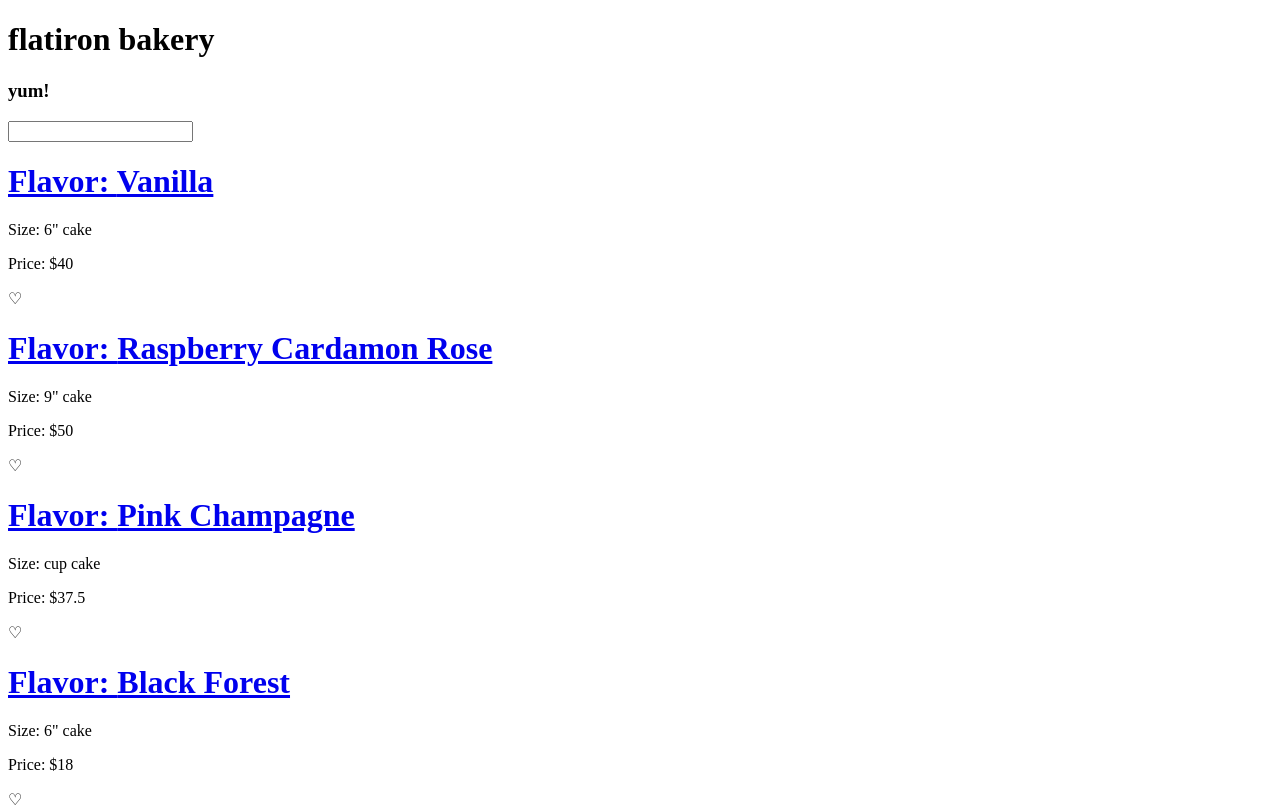
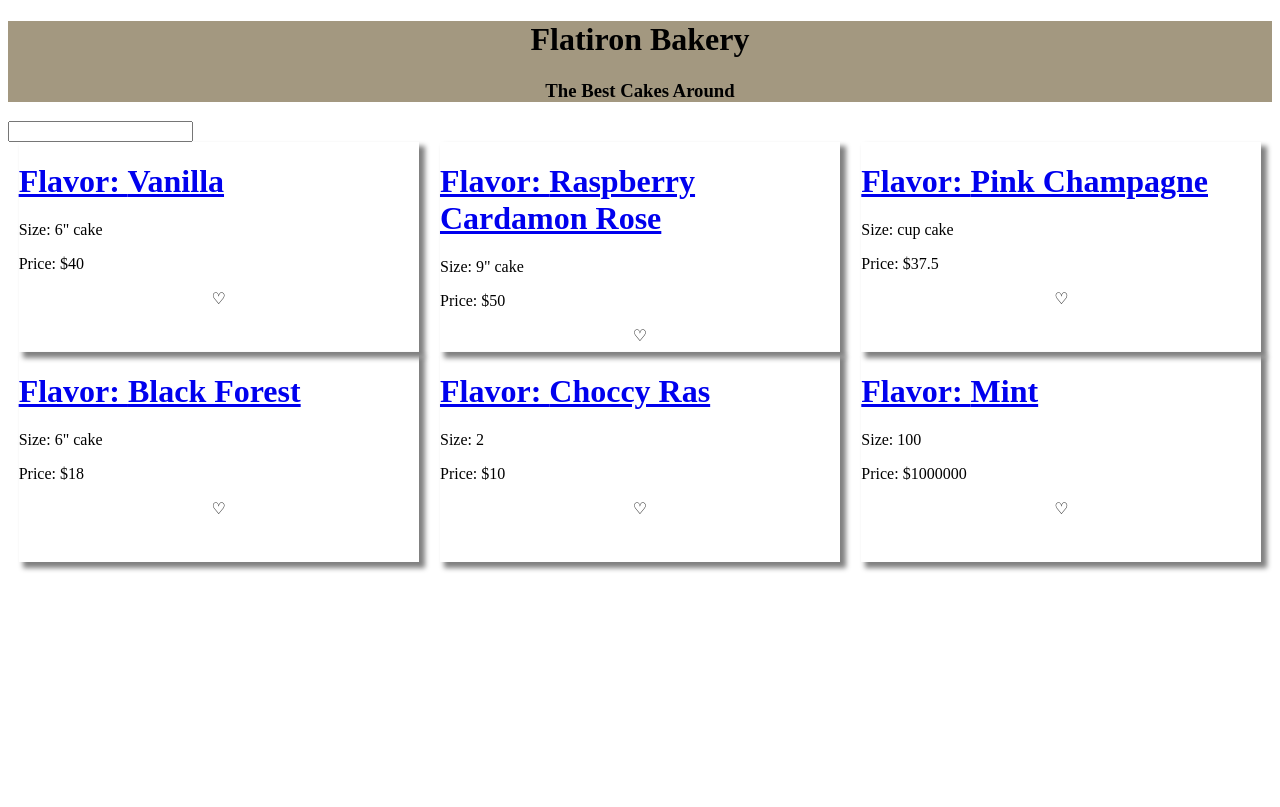
Before and after one commit to themanselmo/barns-and-flatiron-app, a React (Create React App) app in the folder flatiron-bakes/: page /cakes in a window 1280 px wide. Shown: the top 807 px of the page. Built offline with nearby package versions, Linux system fonts and the light colour scheme; data requests are answered from the project's data file.

Commit message:
added styling to each component using the styled-components library

```diff
--- a/flatiron-bakes/package.json
+++ b/flatiron-bakes/package.json
@@ -10,6 +10,7 @@
     "react-dom": "^17.0.2",
     "react-router-dom": "^5.3.0",
     "react-scripts": "4.0.3",
+    "styled-components": "^5.3.3",
     "web-vitals": "^1.0.1"
   },
   "scripts": {
--- a/flatiron-bakes/src/Components/App.js
+++ b/flatiron-bakes/src/Components/App.js
@@ -73,7 +73,7 @@ function App() {
 
   return (
     <div className="App">
-      <Header bakery={"flatiron bakery"} slogan={"yum!"}/>
+      <Header bakery={"Flatiron Bakery"} slogan={"The Best Cakes Around"}/>
       <Switch>
         <Route path="/cakes/new">
           <Form handleAddCake={handleAddCake}/>
--- a/flatiron-bakes/src/Components/CakeCard.js
+++ b/flatiron-bakes/src/Components/CakeCard.js
@@ -1,6 +1,6 @@
 import { useState } from 'react';
 import { Link } from 'react-router-dom';
-
+import styled from 'styled-components';
 
 function CakeCard({cakeObj, cakeObj:{flavor,size='6" cake',price}}) {
 
@@ -11,13 +11,28 @@ function CakeCard({cakeObj, cakeObj:{flavor,size='6" cake',price}}) {
     }
 
     return (
-        <div>
+        <CakeCardContainer>
             <Link to={`/cakes/${cakeObj.id}`}> <h1>Flavor: {flavor}</h1> </Link>
             <p>Size: {size}</p>
             <p>Price: ${price}</p>
             <p onClick={handleLike}>{liked ? '♥':'♡'}</p>
-        </div>
+        </CakeCardContainer>
     );
 }
 
 export default CakeCard;
+
+const CakeCardContainer = styled.div `
+    width: 400px;
+    height: 210px;
+    box-shadow: 5px 5px 5px 1px grey;
+
+    :hover {
+       width:450px;
+       height: 250px;
+    }
+
+    p:last-child {
+        text-align: center;
+    }
+`
--- a/flatiron-bakes/src/Components/CakeContainer.js
+++ b/flatiron-bakes/src/Components/CakeContainer.js
@@ -1,11 +1,18 @@
 import CakeCard from "./CakeCard"
+import styled from "styled-components"
 
 const CakeContainer = ({ cakeList, handleCakeClick }) => {
     return (
-        <>
+        <CakeContainerContainer>
         {cakeList.map(cake => <CakeCard key={cake.flavor} cakeObj={cake} handleCakeClick={handleCakeClick}/>)}
-        </>
+        </CakeContainerContainer>
     )
 }
 
 export default CakeContainer
+
+const CakeContainerContainer = styled.div `
+    display: flex;
+    flex-wrap: wrap;
+    justify-content: space-around;
+`
--- a/flatiron-bakes/src/Components/Header.js
+++ b/flatiron-bakes/src/Components/Header.js
@@ -1,11 +1,17 @@
+import styled from 'styled-components'
 
 const Header = ({bakery, slogan}) => {
     return (
-        <>
+        <HeaderContainer>
             <h1>{bakery}</h1>
             <h3>{slogan}</h3>
-        </>
+        </HeaderContainer>
     )
 }
 
 export default Header
+
+const HeaderContainer = styled.div `
+    background-color: #a39880;
+    text-align: center;
+`
--- a/flatiron-bakes/src/index.js
+++ b/flatiron-bakes/src/index.js
@@ -3,7 +3,6 @@ import ReactDOM from 'react-dom';
 import App from './Components/App';
 
 import {BrowserRouter} from 'react-router-dom';
-
 
 ReactDOM.render(
   <BrowserRouter>
```
Also changed, not shown: 2 other files (tests, documents, lock files or other folders).
